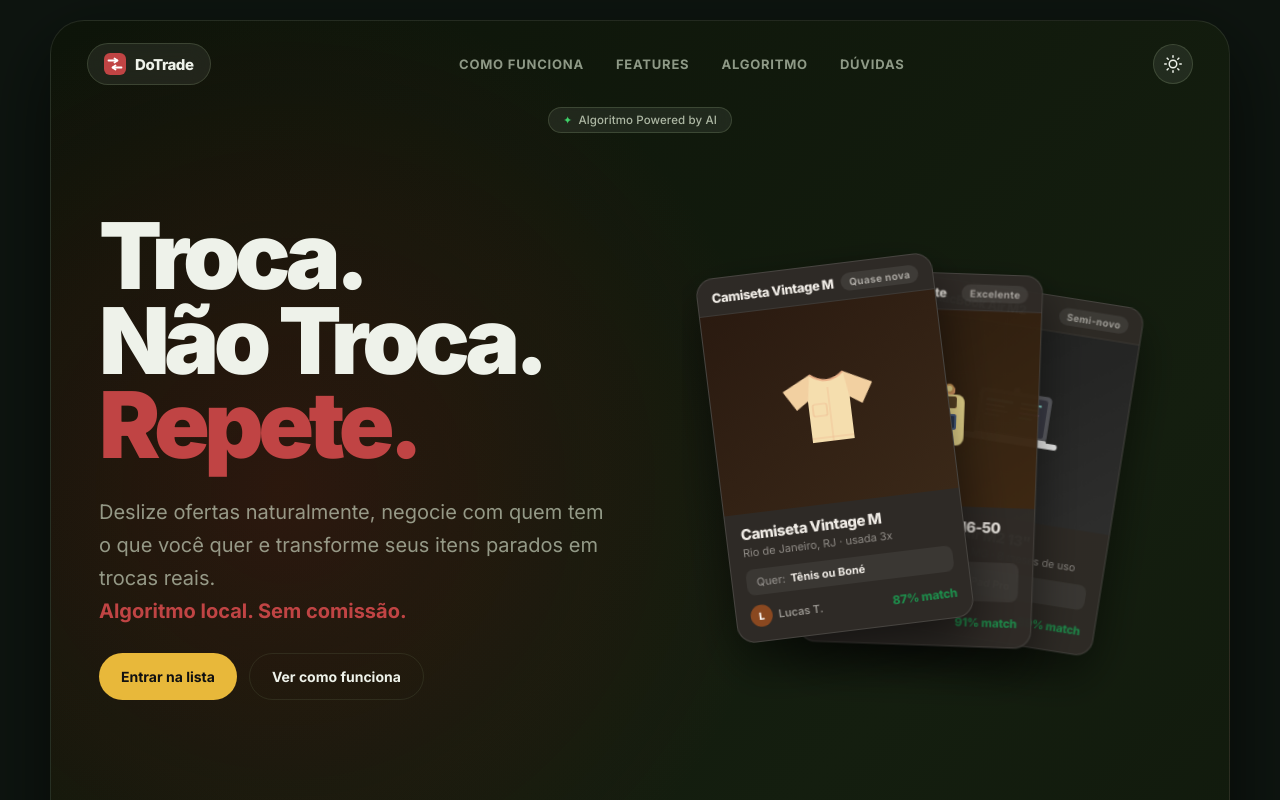
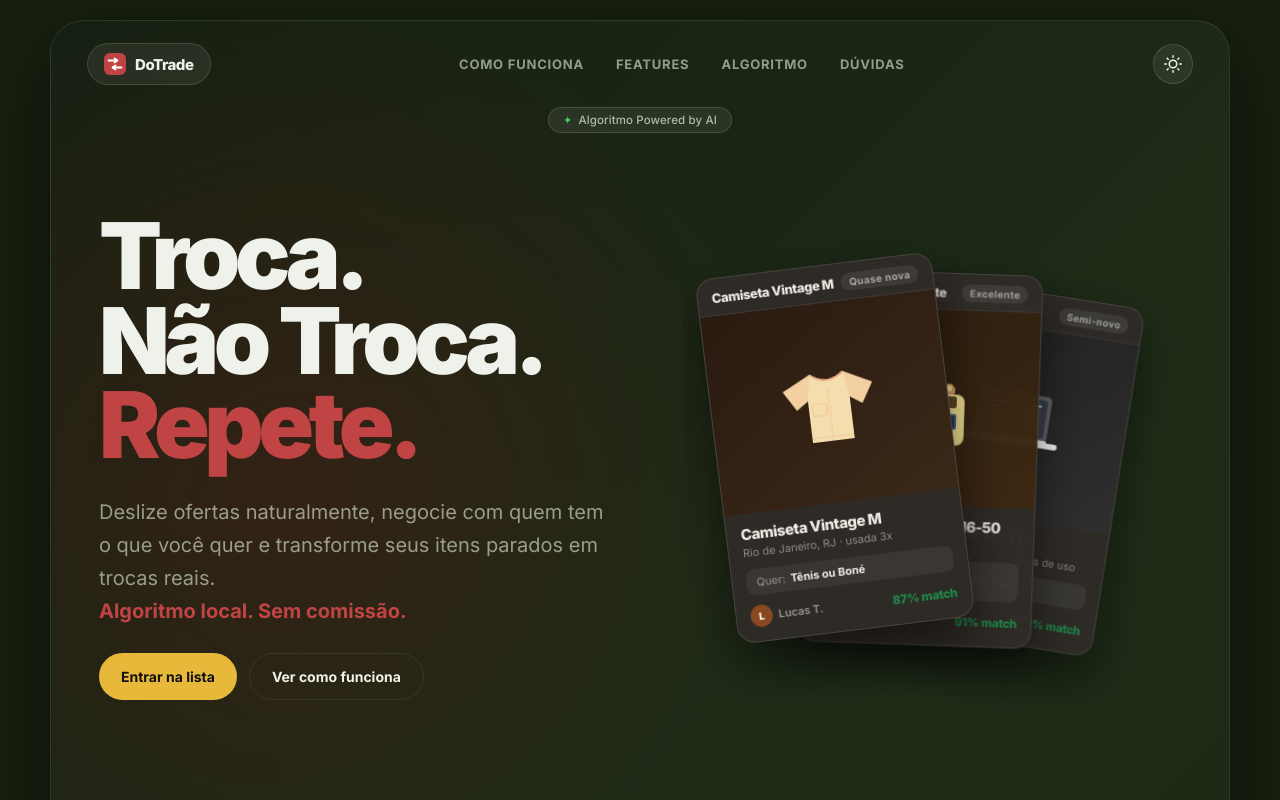
Before and after one commit to racostadf/dotrade-landing, a website: page index.html in a window 1280 px wide. Both pictures are taken after a click on the button "Alternar tema". Shown: the top 800 px of the page. Drawn offline with Linux system fonts and the light colour scheme.

Commit message:
Lighten army green dark mode ~10%

```diff
--- a/index.html
+++ b/index.html
@@ -38,10 +38,10 @@
     }
 
     body.dark {
-      --page-bg:       #0e1510;
+      --page-bg:       #172010;
       --shell-bg:      radial-gradient(circle at 20% 22%, rgba(140,20,20,0.22), transparent 26%),
                        radial-gradient(circle at 75% 65%, rgba(30,60,20,0.35), transparent 30%),
-                       linear-gradient(135deg, #0d1409 0%, #141e0f 46%, #0a1007 100%);
+                       linear-gradient(135deg, #162012 0%, #1e2c17 46%, #132010 100%);
       --shell-border:  rgba(255,255,255,0.09);
       --text:          #eef2ea;
       --sub:           rgba(220,232,210,0.62);
@@ -55,7 +55,7 @@
       --feature-bg:    rgba(255,255,255,0.04);
       --feature-border: rgba(180,210,160,0.12);
       --shadow:        0 25px 80px rgba(0,0,0,0.55);
-      --card-bg:       #1a2416;
+      --card-bg:       #223020;
       --card-sub:      rgba(220,232,210,0.52);
       --divider:       rgba(180,210,160,0.10);
       --invert-bg:     #ffffff;
```
